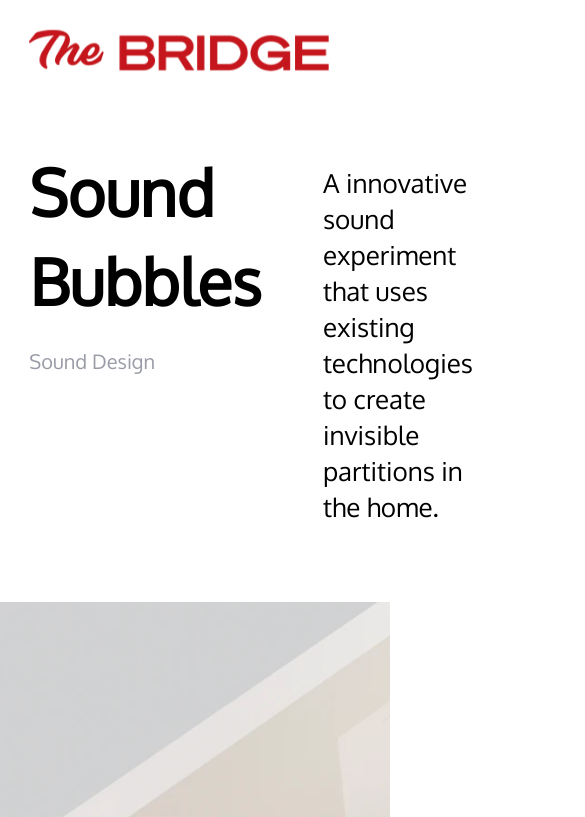
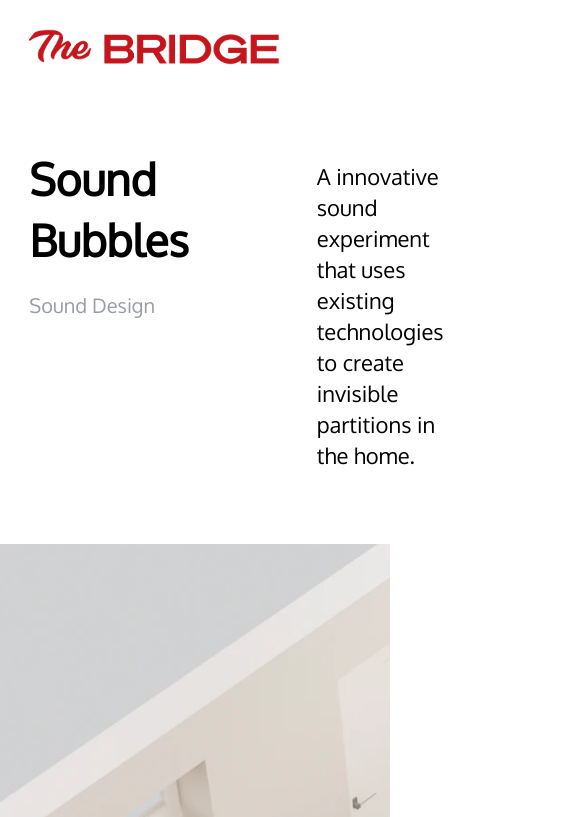
Before and after one commit to Zhenyapechenya/Bridge, a plain HTML site: page project.html in a window 390 px wide. Shown: the top 817 px of the page, 585 px wide, since content can reach past the window. Drawn offline with nearby package versions, Linux system fonts and the light colour scheme.

Commit message:
adaptive

```diff
--- a/js/main.js
+++ b/js/main.js
@@ -41,14 +41,32 @@ $(function() {
             header.removeClass('header_fixed');
         }
 
-        if($(this).scrollTop() > 500) {
+        if($(this).scrollTop() > 300) {
+            if(window.matchMedia('(max-width: 1200px)').matches){
+                // do functionality on screens smaller than 1200
                 $("#carousel__logo").attr("src","./pic/logo/favicon.png");
                 logo.css({
-                'width': '50px',
+                    'width': '35px',
+                    'transition': '.5s',
+                });
+            } else{
+
+                $("#carousel__logo").attr("src","./pic/logo/favicon.png");
+                logo.css({
+                    'width': '40px',
+                    'transition': '.5s',
+                });
+                $("#link").attr("href","#");
+            }
+        } else {
+            if(window.matchMedia('(max-width: 1200px)').matches){
+                $("#carousel__logo").attr("src","./pic/logo/bridge_logo-01.png");
+                logo.css({
+                    'width': '250px',
                     'transition': '.3s',
                 });
-            $("#link").attr("href","#");
-        } else {
+                $("#link").attr("href","https://zhenyapechenya.github.io/Bridge/index.html");
+            }else {
                 $("#carousel__logo").attr("src","./pic/logo/bridge_logo-01.png");
                 logo.css({
                     'width': '300px',
@@ -56,5 +74,6 @@ $(function() {
                 });
                 $("#link").attr("href","https://zhenyapechenya.github.io/Bridge/index.html");
             }
+        }
     });
 });
--- a/style.css
+++ b/style.css
@@ -123,7 +123,7 @@ body {
 }
 
 
-.logo img, .carousel__logo{
+.carousel__logo{
     width: 300px;
     padding: 30px 0;
 }
@@ -379,8 +379,50 @@ body {
 /* Media */
 
 
-@media(max-width: 1140px) {
+@media(max-width: 1200px) {
     .services__item:hover {
         width: 452px;
     }
+    .carousel__logo{
+        width:250px;
+    }
+    .contact__title{
+        font-size: 20px;
+        margin: 0 55px 0 0;
+    }
+    .contact__info{
+        font-size: 18px;
+        line-height: 36px;
+    }
+    .contact__social{
+        padding: 5px 0;
+    }
+
+    .info__title{
+        font-size: 44px;
+    }
+    .info__description{
+        font-size: 22px;
+        margin-top: 12px;
+    }
+
+    .block__big {
+        height: 36vh;
+    }
+    .block__small .block__item, .block-revert__small .block-revert__item {
+        height: calc(18vh - 5px);
+    }
 }
+
+@media(max-width: 900px) {
+    .item3,.item4,.item5{
+        display: none;
+    }
+    .block__small,.block-revert__small{
+
+    }
+}
+
+@media(max-width: 768px) {
+
+}
```
Lines whose indentation alone changed are shown as unchanged.
